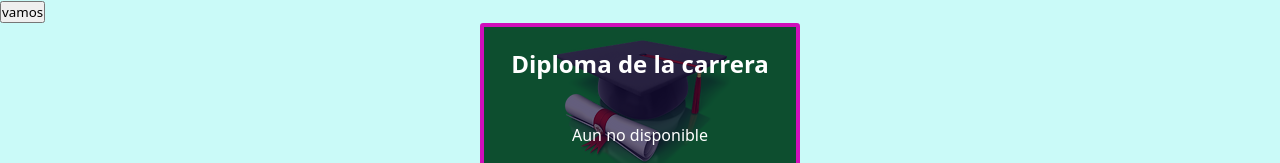
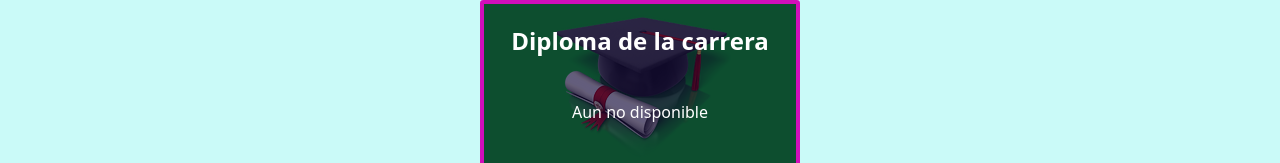
Before and after one commit to SaryDev-19/certificados, a React (Vite) app: page / in a window 1280 px wide. Shown: the top 163 px of the page. Built offline with nearby package versions, Linux system fonts and the light colour scheme.

Commit message:
version0.2

```diff
--- a/src/components/Education/Education.jsx
+++ b/src/components/Education/Education.jsx
@@ -59,11 +59,10 @@ function Education() {
 
   return (
     <section className="Education">
-      <button onClick={handleClick}>vamos</button>
       <article className="Education__container">
         <div className="Education__container-carrer">
           <figure>
-            <img src="../../../public/images/graduacion.png" alt="" />
+            <img src="../../../images/graduacion.png" alt="" />
           </figure>
           <div className="Carrer__None">
             <h2>Diploma de la carrera</h2>
--- a/src/components/WorkExperience/WorkExperience.jsx
+++ b/src/components/WorkExperience/WorkExperience.jsx
@@ -10,7 +10,7 @@ function WorkExperience() {
 
     return (
         <section className="Work-experience">
-            <button onClick={handleClick}>Volver</button>
+
          <article className='Work-experience-article'>
             <h2>Carta de experiencia laboral</h2>
             <figure>
```
